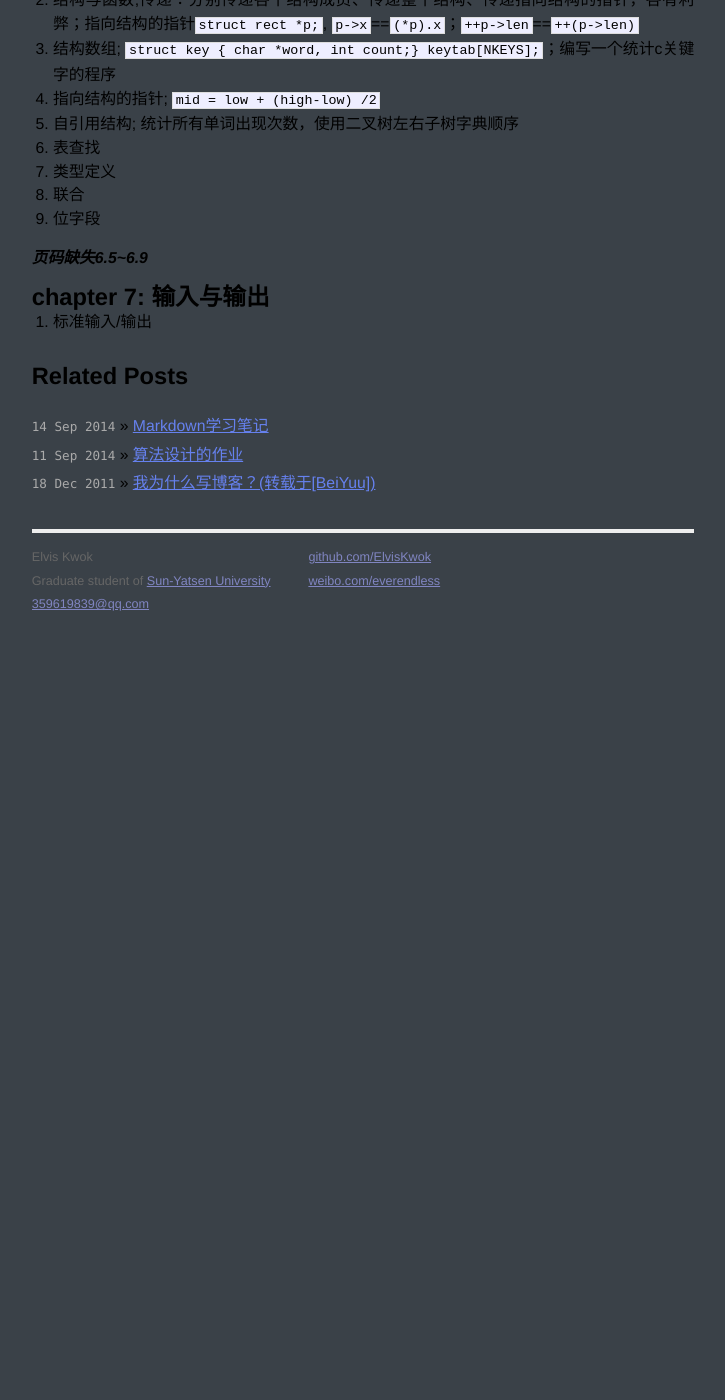
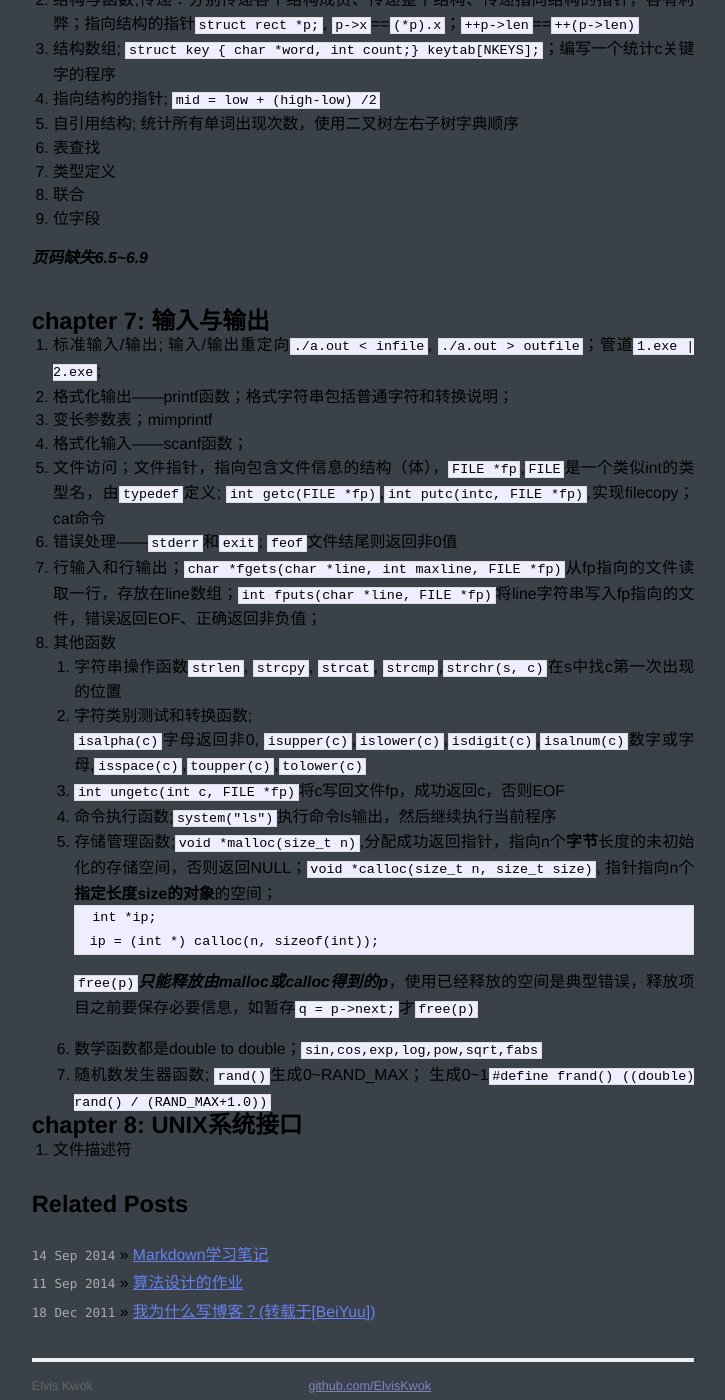
Before and after one commit to ElvisKwok/ElvisKwok.github.io, a Jekyll site: the page built from _posts/2014-09-15-notes-of-the-c-programming-language.md, in a window 1280 px wide and 1400 px high, scrolled down 1990 px. Shown: the whole window, without its empty margins (277-1002 px from the left). Built offline with Jekyll 4.4.1, drawn with Linux system fonts in a browser that asks for light colours; Markdown is read by kramdown in place of the engine named in the settings; comment, search, counter and statistics services are not loaded; before the commit the page ends 2620 px from its top, so only the background shows below that.

Commit message:
chapter 7

````diff
--- a/_posts/2014-09-15-notes-of-the-c-programming-language.md
+++ b/_posts/2014-09-15-notes-of-the-c-programming-language.md
@@ -86,6 +86,32 @@ title: Notes of the C Programming Language
 9. 位字段
 
 ***页码缺失6.5~6.9***
+<br>
 
 ##chapter 7: 输入与输出
-1. 标准输入/输出
+1. 标准输入/输出; 输入/输出重定向`./a.out < infile`, `./a.out > outfile`；管道`1.exe | 2.exe`;
+2. 格式化输出——printf函数；格式字符串包括普通字符和转换说明；
+3. 变长参数表；mimprintf
+4. 格式化输入——scanf函数；
+5. 文件访问；文件指针，指向包含文件信息的结构（体），`FILE *fp`,`FILE`是一个类似int的类型名，由`typedef`定义; `int getc(FILE *fp)`,`int putc(intc, FILE *fp)`,实现filecopy；cat命令
+6. 错误处理——`stderr`和`exit`; `feof`文件结尾则返回非0值
+7. 行输入和行输出；`char *fgets(char *line, int maxline, FILE *fp)`从fp指向的文件读取一行，存放在line数组；`int fputs(char *line, FILE *fp)`将line字符串写入fp指向的文件，错误返回EOF、正确返回非负值；
+8. 其他函数
+    1. 字符串操作函数`strlen`, `strcpy`, `strcat`, `strcmp`,`strchr(s, c)`在s中找c第一次出现的位置
+    2. 字符类别测试和转换函数;
+    `isalpha(c)`字母返回非0, `isupper(c)`,`islower(c)`,`isdigit(c)`,`isalnum(c)`数字或字母,`isspace(c)`,`toupper(c)`,`tolower(c)`
+    3. `int ungetc(int c, FILE *fp)`将c写回文件fp，成功返回c，否则EOF
+    4. 命令执行函数;`system("ls")`执行命令ls输出，然后继续执行当前程序
+    5. 存储管理函数;`void *malloc(size_t n)`,分配成功返回指针，指向n个**字节**长度的未初始化的存储空间，否则返回NULL；`void *calloc(size_t n, size_t size)`, 指针指向n个**指定长度size的对象**的空间；
+    ```
+    int *ip;
+    ip = (int *) calloc(n, sizeof(int));
+    ```
+    `free(p)`***只能释放由malloc或calloc得到的p***，使用已经释放的空间是典型错误，释放项目之前要保存必要信息，如暂存`q = p->next;`才`free(p)`
+    6. 数学函数都是double to double；`sin,cos,exp,log,pow,sqrt,fabs`
+    7. 随机数发生器函数; `rand()`生成0~RAND_MAX；
+    生成0~1`#define frand() ((double) rand() / (RAND_MAX+1.0))`
+<br>
+
+##chapter 8: UNIX系统接口
+1. 文件描述符
````
